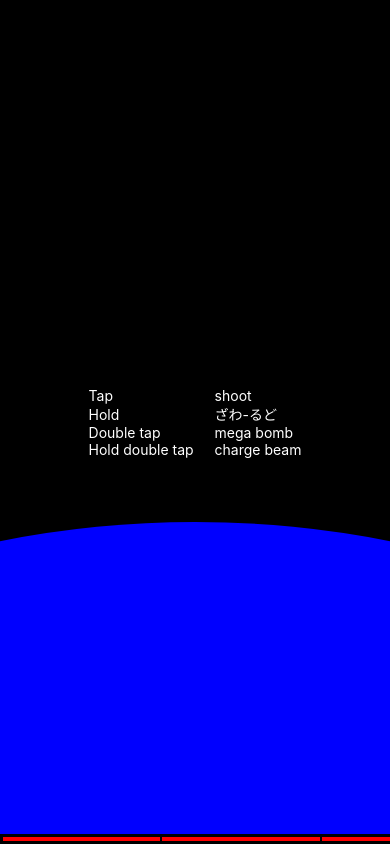
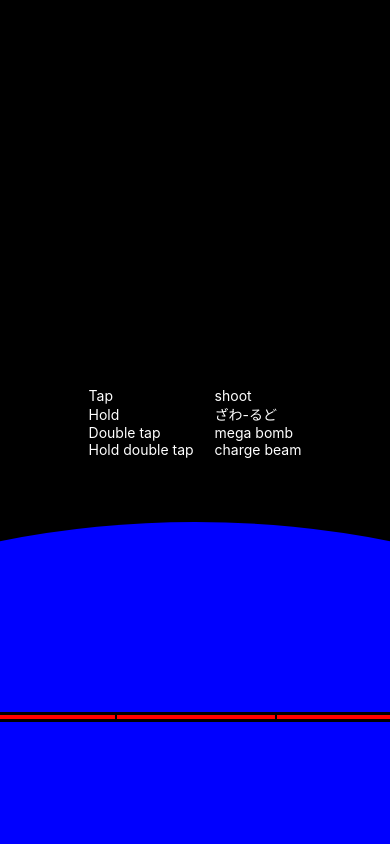
Before and after one commit to Awajsbro/earth_protect, a React Native app: screen / in a window 390 px wide. Both pictures are taken after a click on the button "PLAY". Built offline with nearby package versions, Linux system fonts and the light colour scheme.

Commit message:
fixe healbar position

```diff
--- a/components/HealthBar.js
+++ b/components/HealthBar.js
@@ -10,7 +10,7 @@ const HealthBar = ({ hits, screenWidth }) => {
 		for (let i = 1; i < life; i++) {
 			splitLife.push(<View key={"spliter" + i}
 				style={{
-					position: "fixed",
+					position: "absolute",
 					height: 10,
 					bottom: 0,
 					left: i * screenWidth / life,
@@ -21,19 +21,21 @@ const HealthBar = ({ hits, screenWidth }) => {
 		return splitLife
 	}
 
+
 	return <View
 		style={{
-			position: "fixed",
+			position: "absolute",
 			width: screenWidth,
 			height: 10,
 			bottom: 0,
 			backgroundColor: "#8B0000",
 			// borderWidth: 3,
 			// borderColor: "black"
-		}}>
+		}}
+	>
 		<View
 			style={{
-				position: "fixed",
+				position: "absolute",
 				padding: 0,
 				margin: 0,
 				width: (life - hits) * screenWidth / life,
@@ -46,7 +48,7 @@ const HealthBar = ({ hits, screenWidth }) => {
 		{spliter()}
 		<View
 			style={{
-				position: "fixed",
+				position: "absolute",
 				padding: 0,
 				margin: 0,
 				width: screenWidth,
```
